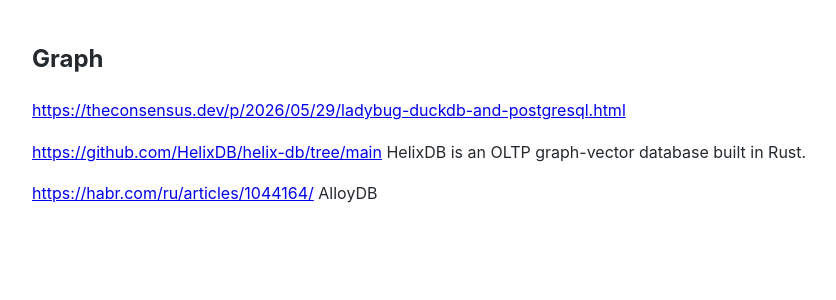
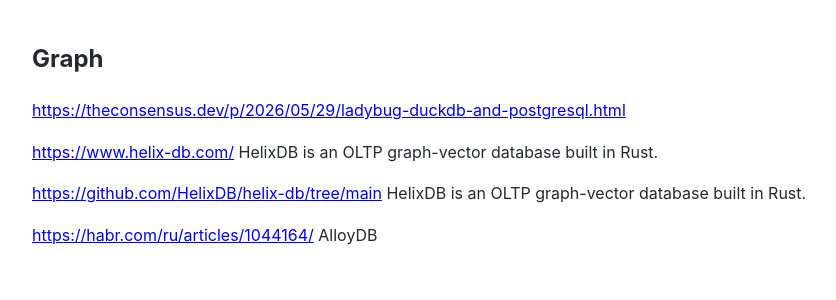
Before and after one commit to Michael-Lubinsky/michael-lubinsky.github.com, a Jekyll site: the page built from graph/graph.md, in a window 1280 px wide. Shown: the top 300 px of the page, without its empty margins (158-994 px from the left). Built offline with Jekyll 4.4.1, drawn with Linux system fonts in a browser that asks for light colours; our own code applies the rules of GitHub Pages for plain Markdown files.

Commit message:
Update graph.md

```diff
--- a/graph/graph.md
+++ b/graph/graph.md
@@ -2,6 +2,8 @@
 
 <https://theconsensus.dev/p/2026/05/29/ladybug-duckdb-and-postgresql.html>
 
+<https://www.helix-db.com/> HelixDB is an OLTP graph-vector database built in Rust.
+
 <https://github.com/HelixDB/helix-db/tree/main> HelixDB is an OLTP graph-vector database built in Rust.
 
 <https://habr.com/ru/articles/1044164/> AlloyDB
```
